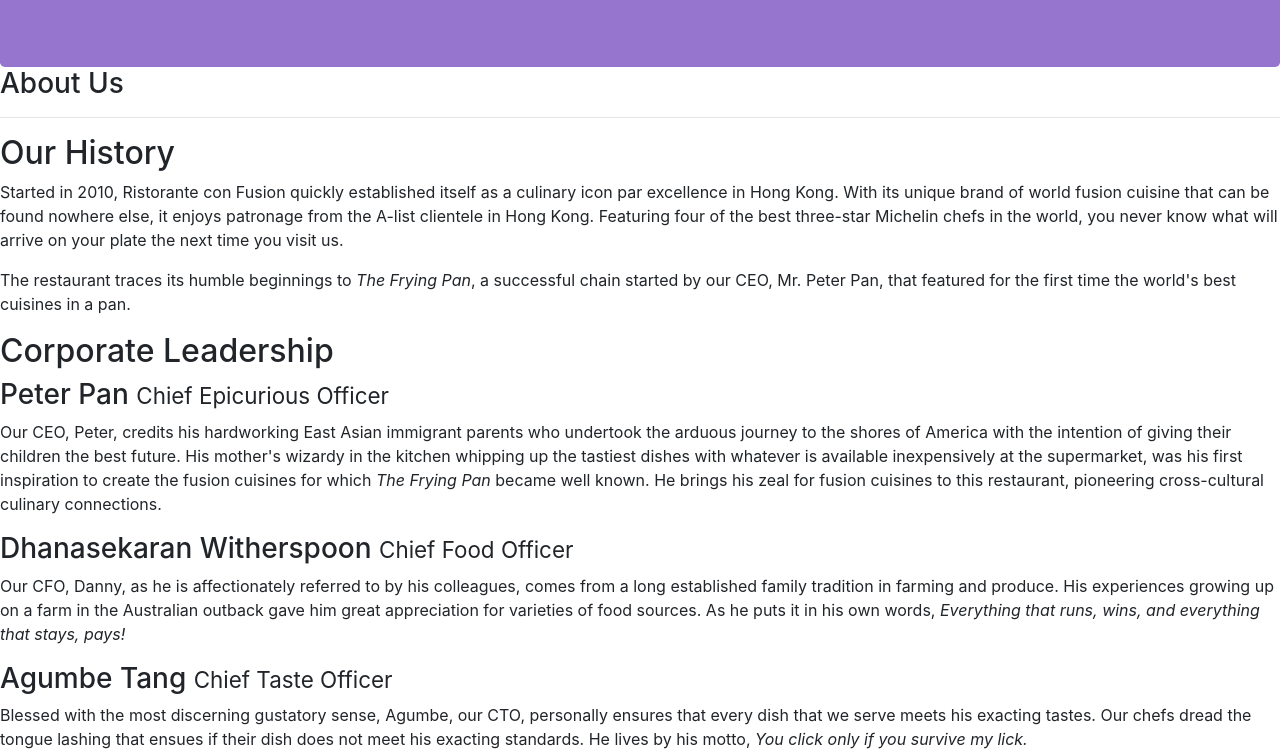
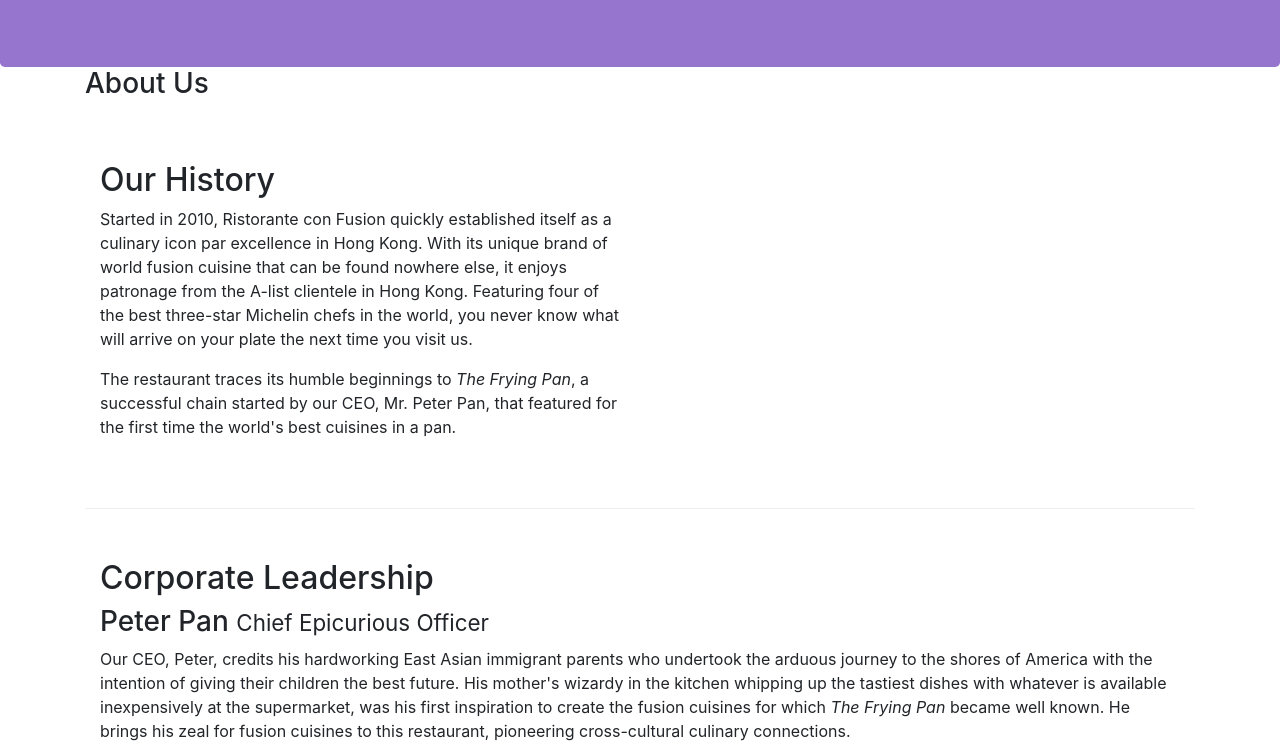
Before and after one commit to slfiene/conFusion, a website: page aboutus.html in a window 1280 px wide. Shown: the part 217-973 px from the top of the page. Drawn offline with nearby package versions, Linux system fonts and the light colour scheme.

Commit message:
updated tasks 1-3

```diff
--- a/aboutus.html
+++ b/aboutus.html
@@ -28,16 +28,16 @@
         </div>
     </header>
 
-    <div>
-        <div>
-            <div>
+    <div class="container">
+        <div class="container">
+            <div class="row col-*">
                <h3>About Us</h3>
                <hr>
             </div>
         </div>
 
-        <div>
-            <div>
+        <div class="row row-content align-items-center">
+            <div class="col-12 col-sm-6 order-sm-first">
                 <h2>Our History</h2>
                 <p>Started in 2010, Ristorante con Fusion quickly established itself as a culinary icon par excellence in Hong Kong. With its unique brand of world fusion cuisine that can be found nowhere else, it enjoys patronage from the A-list clientele in Hong Kong.  Featuring four of the best three-star Michelin chefs in the world, you never know what will arrive on your plate the next time you visit us.</p>
                 <p>The restaurant traces its humble beginnings to <em>The Frying Pan</em>, a successful chain started by our CEO, Mr. Peter Pan, that featured for the first time the world's best cuisines in a pan.</p>
@@ -47,17 +47,17 @@
         </div>
 
 
-        <div>
-            <div>
+        <div class="row row-content align-items-center">
+            <div class="col-12 order-sm-last">
                 <h2>Corporate Leadership</h2>
                 <h3>Peter Pan <small>Chief Epicurious Officer</small></h3>
-                <p>Our CEO, Peter, credits his hardworking East Asian immigrant parents who undertook the arduous journey to the shores of America with the intention of giving their children the best future. His mother's wizardy in the kitchen whipping up the tastiest dishes with whatever is available inexpensively at the supermarket, was his first inspiration to create the fusion cuisines for which <em>The Frying Pan</em> became well known. He brings his zeal for fusion cuisines to this restaurant, pioneering cross-cultural culinary connections.</p>
+                <p class="d-none d-sm-block">Our CEO, Peter, credits his hardworking East Asian immigrant parents who undertook the arduous journey to the shores of America with the intention of giving their children the best future. His mother's wizardy in the kitchen whipping up the tastiest dishes with whatever is available inexpensively at the supermarket, was his first inspiration to create the fusion cuisines for which <em>The Frying Pan</em> became well known. He brings his zeal for fusion cuisines to this restaurant, pioneering cross-cultural culinary connections.</p>
                 <h3>Dhanasekaran Witherspoon <small>Chief Food Officer</small></h3>
-                <p>Our CFO, Danny, as he is affectionately referred to by his colleagues, comes from a long established family tradition in farming and produce. His experiences growing up on a farm in the Australian outback gave him great appreciation for varieties of food sources. As he puts it in his own words, <em>Everything that runs, wins, and everything that stays, pays!</em></p>
+                <p class="d-none d-sm-block">Our CFO, Danny, as he is affectionately referred to by his colleagues, comes from a long established family tradition in farming and produce. His experiences growing up on a farm in the Australian outback gave him great appreciation for varieties of food sources. As he puts it in his own words, <em>Everything that runs, wins, and everything that stays, pays!</em></p>
                 <h3>Agumbe Tang <small>Chief Taste Officer</small></h3>
-                <p>Blessed with the most discerning gustatory sense, Agumbe, our CTO, personally ensures that every dish that we serve meets his exacting tastes. Our chefs dread the tongue lashing that ensues if their dish does not meet his exacting standards. He lives by his motto, <em>You click only if you survive my lick.</em></p>
+                <p class="d-none d-sm-block"> Blessed with the most discerning gustatory sense, Agumbe, our CTO, personally ensures that every dish that we serve meets his exacting tastes. Our chefs dread the tongue lashing that ensues if their dish does not meet his exacting standards. He lives by his motto, <em>You click only if you survive my lick.</em></p>
                 <h3>Alberto Somayya <small>Executive Chef</small></h3>
-                <p>Award winning three-star Michelin chef with wide International experience having worked closely with whos-who in the culinary world, he specializes in creating mouthwatering Indo-Italian fusion experiences. He says, <em>Put together the cuisines from the two craziest cultures, and you get a winning hit! Amma Mia!</em></p>
+                <p class="d-none d-sm-block">Award winning three-star Michelin chef with wide International experience having worked closely with whos-who in the culinary world, he specializes in creating mouthwatering Indo-Italian fusion experiences. He says, <em>Put together the cuisines from the two craziest cultures, and you get a winning hit! Amma Mia!</em></p>
             </div>
        </div>
 
@@ -104,7 +104,9 @@
            </div>
         </div>
     </footer>
-
+    <script src="node_modules/jquery/dist/jquery.slim.min.js"></script>
+    <script src="node_modules/popper.js/dist/umd/popper.min.js"></script>
+    <script src="node_modules/bootstrap/dist/js/bootstrap.min.js"></script>
 </body>
 
 </html>
```
